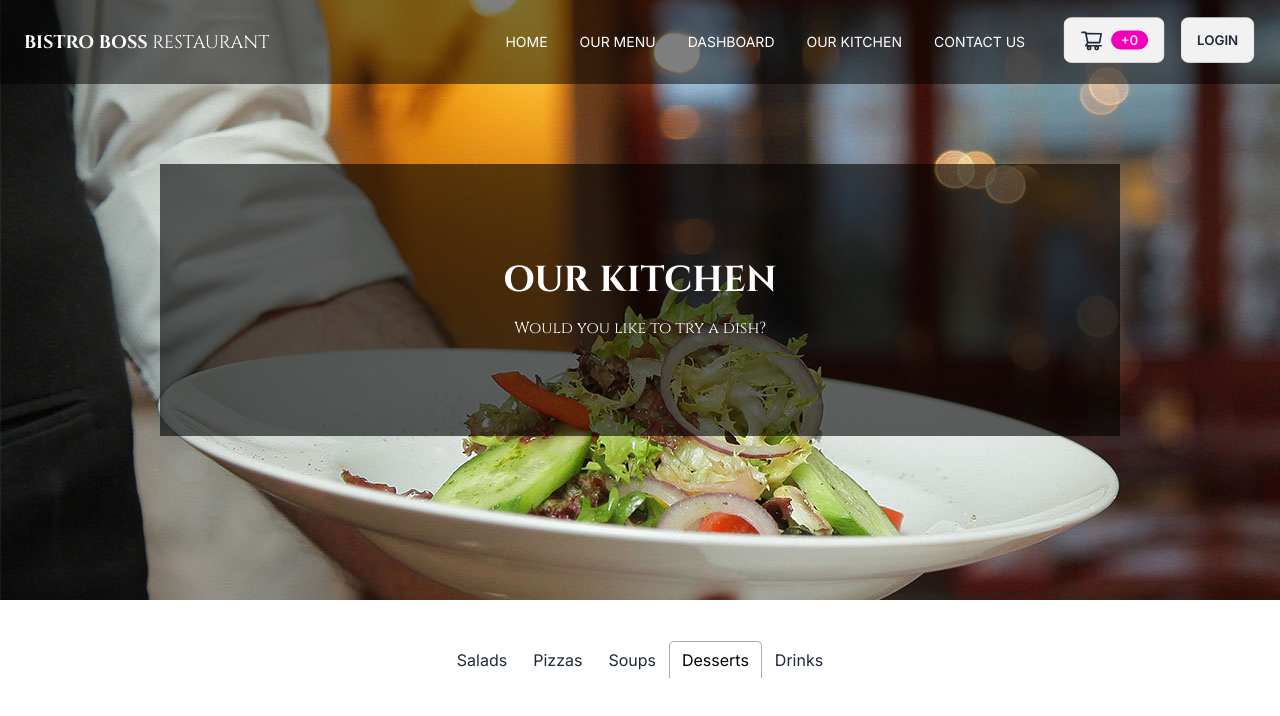
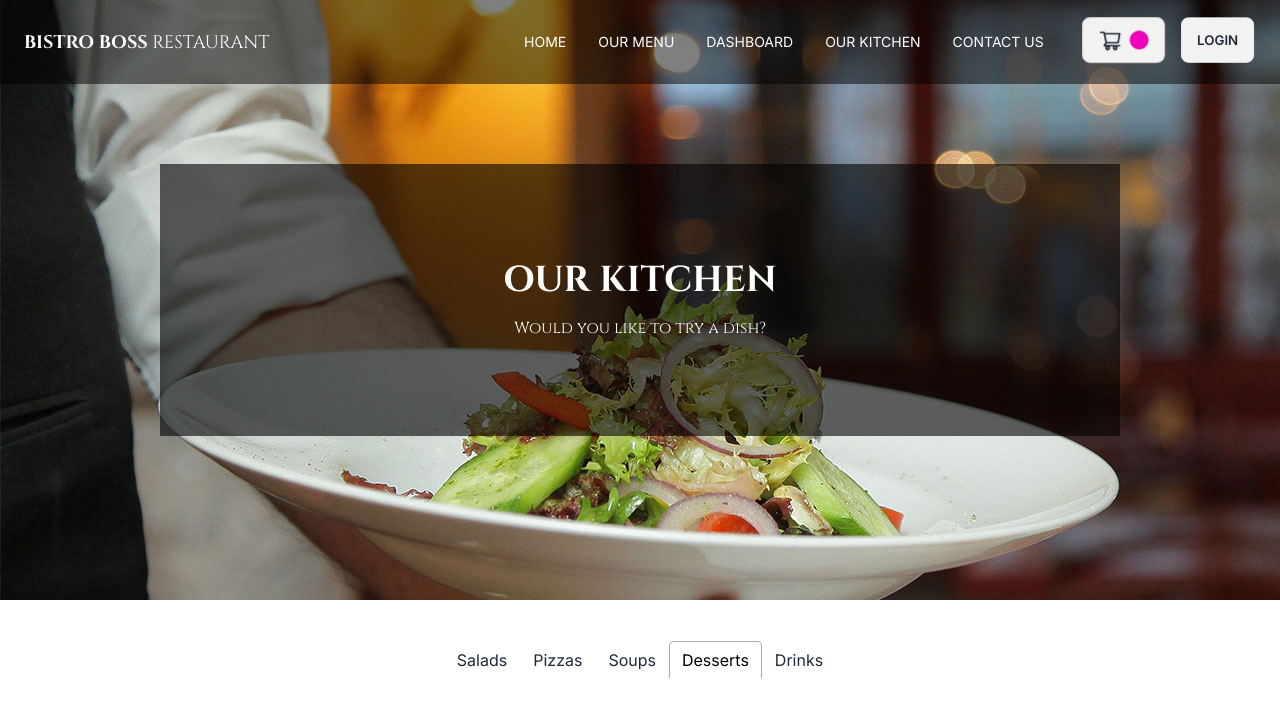
Before and after one commit to justJubair/bistro-boss-client, a React (Vite) app: page /ourKitchen/dessert in a window 1280 px wide. Shown: the top 716 px of the page. Built offline with nearby package versions, Linux system fonts and the light colour scheme; no server answers.

Commit message:
Add: cart item count displayed in the navabar

```diff
--- a/src/Shared/FoodCard/FoodCard.jsx
+++ b/src/Shared/FoodCard/FoodCard.jsx
@@ -2,16 +2,20 @@ import PropTypes from "prop-types";
 import useAuth from "../../hooks/useAuth";
 import useAxios from "../../hooks/useAxios";
 import toast from "react-hot-toast";
+import useCart from "../../hooks/useCart";
 const FoodCard = ({ menu }) => {
+  const {name, image, price, recipe} = menu
   const {user} = useAuth()
   const axios = useAxios()
+  const [, refetch] = useCart()
   const userEmail = user?.email
   const handleCartPost = ()=>{
-    const item = {...menu, userEmail}
+    const item = {name, image, price, recipe, userEmail}
     axios.post("/carts", item)
     .then(result=>{
       if(result.data.insertedId){
         toast.success(`${menu?.name} has been added`)
+        refetch()
       }
     })
   }
--- a/src/Shared/Navbar/Navbar.jsx
+++ b/src/Shared/Navbar/Navbar.jsx
@@ -1,8 +1,10 @@
 import { Link, NavLink } from "react-router-dom";
 import useAuth from "../../hooks/useAuth";
 import { AiOutlineShoppingCart } from "react-icons/ai";
+import useCart from "../../hooks/useCart";
 const Navbar = () => {
   const { user, logOutUser } = useAuth();
+  const [data] = useCart()
   const navLinks = (
     <>
       <li className="uppercase">
@@ -68,7 +70,7 @@ const Navbar = () => {
         <ul className="menu menu-horizontal ">{navLinks}</ul>
         <button className="btn mx-3">
          <AiOutlineShoppingCart size={25}/>
-          <div className="badge badge-secondary">+0</div>
+          <div className="badge badge-secondary">{data?.length}</div>
         </button>
         {user ? (
           <div className="dropdown dropdown-end">
--- /dev/null
+++ b/src/hooks/useCart.jsx
@@ -0,0 +1,21 @@
+import { useQuery } from "@tanstack/react-query"
+import useAxios from "./useAxios"
+import useAuth from "./useAuth"
+
+const useCart = ()=>{
+    const {user} = useAuth()
+    const axios = useAxios()
+    const {data, refetch} = useQuery({
+        queryKey: ["cart", user?.email],
+        queryFn: async()=>{
+            const res = await axios.get(`/carts?email=${user?.email}`)
+            return res.data;
+        }
+    })
+    return [data, refetch]
+
+}
+
+export default useCart
+
+// http://localhost:5000/api/v1/carts?email=joey@gmail.com
--- a/src/pages/Register/Register.jsx
+++ b/src/pages/Register/Register.jsx
@@ -92,7 +92,8 @@ const Register = () => {
         <input onBlur={handleCaptcha} name="captcha" className="input input-bordered" type="text" placeholder="type the captcha above" />
         </div>
         <div className="form-control mt-6">
-          <button disabled={isButtonDisabled} className="btn btn-primary">Register</button>
+          {/* TODO: make the register button disabled again */}
+          <button disabled={false} className="btn btn-primary">Register</button>
         </div>
             </form>
             <div className="flex items-center justify-between px-4 pb-2">
```
